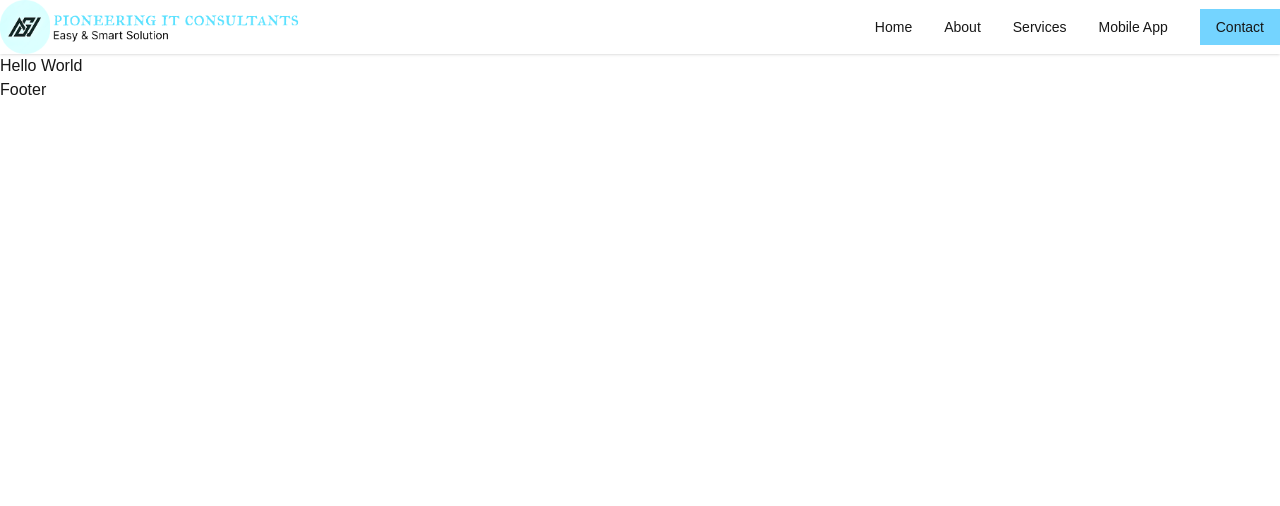
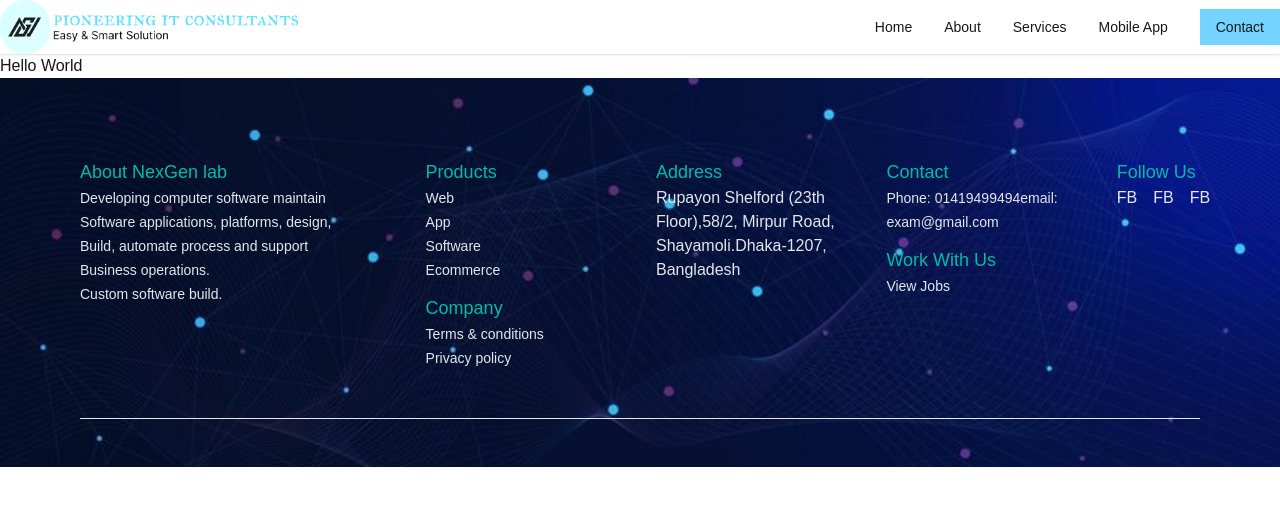
Before and after one commit to PioneeringItConsultants/PioneeringITWeb, a Next.js app: page / in a window 1280 px wide. Shown: the top 506 px of the page. Built offline with nearby package versions, Linux system fonts and the light colour scheme.

Commit message:
Footer Basic Setup (#6)
* setup basic folders

* basic header setup

* Basic footer setup

---------

Co-authored-by: Md. Saddam Hossain Saykat <mdshaikat965@gmail.com>

```diff
--- a/src/components/Footer.tsx
+++ b/src/components/Footer.tsx
@@ -1,7 +1,119 @@
-import React from 'react'
+import Link from "next/link"
 
 export default function Footer() {
+    const footerData = [
+        {
+            title: "About NexGen lab",
+            items: [
+            { name: "Developing computer software maintain", link: "#" },
+            { name: "Software applications, platforms, design,", link: "#" },
+            { name: "Build, automate process and support", link: "#" },
+            { name: "Business operations.", link: "#" },
+            { name: "Custom software build.", link: "#" },
+            ],
+        },
+        {
+            title: "Products",
+            items: [
+            { name: "Web", link: "#" },
+            { name: "App", link: "#" },
+            { name: "Software", link: "#" },
+            { name: "Ecommerce", link: "#" },
+            ],
+        },
+        {
+            title: "Company",
+            items: [
+            { name: "Terms & conditions", link: "#" },
+            { name: "Privacy policy", link: "#" },
+            ],
+        },
+    ];
+
   return (
-    <div>Footer</div>
+    <>
+        <footer className={`bg-[url('/images/footer/footer_backgoround.jpg')] bg-no-repeat bg-cover text-gray-200 pt-20 pb-12 px-20`}>
+            <div className="container">
+                <div className="grid grid-cols-10 gap-8">
+                    {/* About Company  */}
+                    <div className="col-span-3">
+                        <FooterTitle text={footerData[0].title}/>
+                        {
+                            footerData[0].items.map(ele=>
+                                <div key={ele.link}>
+                                    <FooterLink ele={ele}/>
+                                </div>
+                            )
+                        }
+                    </div>
+
+                    <div className="col-span-2 space-y-3">
+                       <div>
+                            {/* Products  */}
+                            <FooterTitle text={footerData[1].title}/>
+                            {
+                                footerData[1].items.map(ele=>
+                                    <div key={ele.link}>
+                                        <FooterLink ele={ele}/>
+                                    </div>
+                                )
+                            }
+                       </div>
+
+                       <div>
+                        {/* Comapany  */}
+                        <FooterTitle text={footerData[2].title}/>
+                            {
+                                footerData[2].items.map(ele=>
+                                    <div key={ele.link}>
+                                        <FooterLink ele={ele}/>
+                                    </div>
+                                )
+                            }
+                       </div>
+                    </div>
+
+                     {/* Address  */}
+                    <div className="col-span-2">
+                        <FooterTitle text="Address"/>
+                        <p>Rupayon Shelford (23th Floor),58/2, Mirpur Road, Shayamoli.Dhaka-1207, Bangladesh</p>
+                    </div>
+
+                    <div className="col-span-2 space-y-3">
+                        {/* Contact  */}
+                        <div>
+                            <FooterTitle text="Contact"/>
+                            <a href="tel:000000" className="text-sm">Phone: 01419499494</a>
+                            <a href="mailto:test@gmail.com" className="text-sm">email: exam@gmail.com</a>
+                        </div>
+                        {/* Work with us  */}
+                        <div>
+                            <FooterTitle text="Work With Us"/>
+                            <a href="mailto:test@gmail.com" className="text-sm">View Jobs</a>
+                        </div>
+                    </div>
+
+                    <div className="col-span-1">
+                        <FooterTitle text="Follow Us"/>
+                        <div className="flex gap-4">
+                            <Link href={'#'}>FB</Link>
+                            <Link href={'#'}>FB</Link>
+                            <Link href={'#'}>FB</Link>
+                        </div>
+                    </div>
+
+                </div>
+                <hr  className="mt-12"/>
+            </div>
+        </footer>
+    </>
   )
 }
+
+function FooterTitle({text}: {text: string}){
+    return <h2 className="text-lg text-teal-500">{text}</h2>
+}
+
+function FooterLink({ele}: {ele: {name: string; link: string}}){
+    return <Link href={ele.link} className="text-sm">{ele.name}</Link>
+}
```
